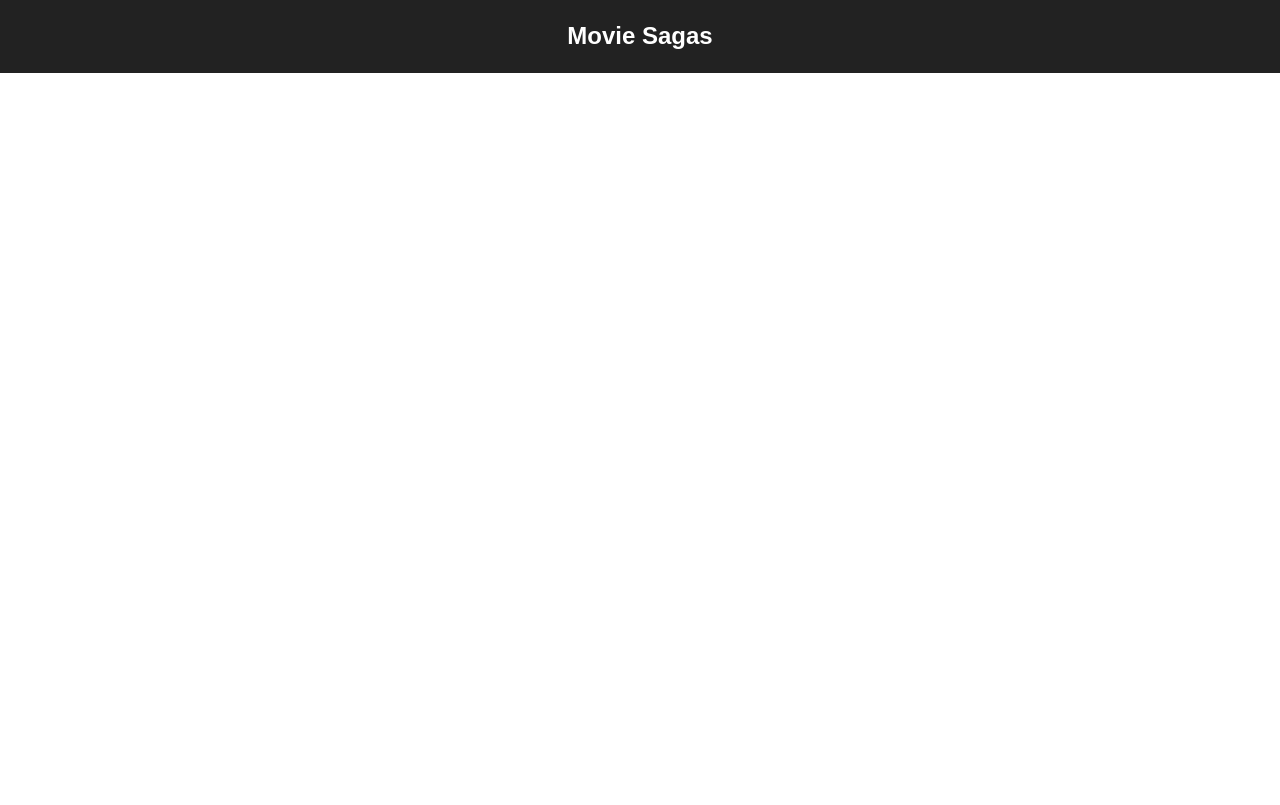
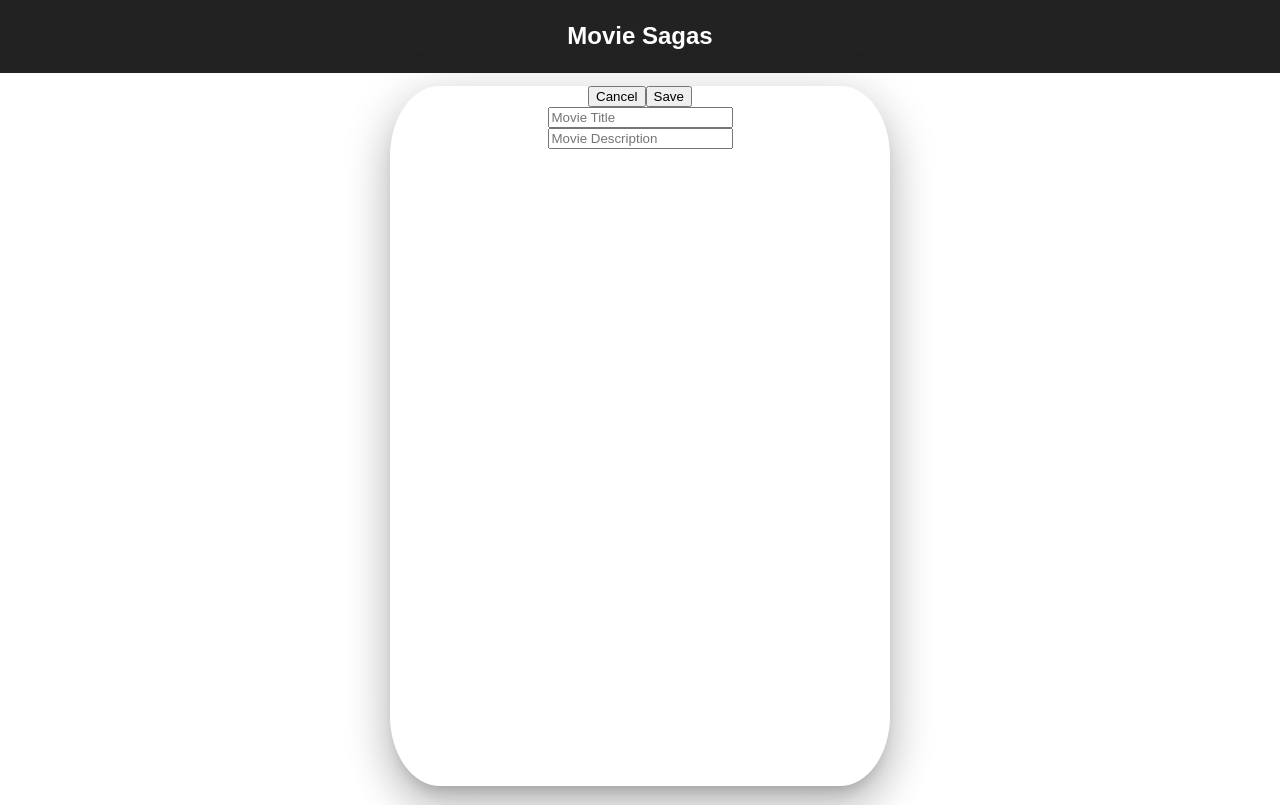
Before and after one commit to KyleHagler-bit/movie_sagas, a React (Create React App) app: page /#/edit in a window 1280 px wide. Built offline with nearby package versions, Linux system fonts and the light colour scheme.

Commit message:
trying to figure out edit functionality

```diff
--- a/src/components/App/App.js
+++ b/src/components/App/App.js
@@ -4,7 +4,8 @@ import { HashRouter as Router, Switch, Route, NavLink } from 'react-router-dom';
 
 import Header from '../Header/Header';
 import Home from '../Home/Home';
-import Details from '../Details/Details'
+import Details from '../Details/Details';
+import Edit from '../Edit/Edit';
 
 class App extends Component {
   // Renders the entire app on the DOM
@@ -20,6 +21,9 @@ class App extends Component {
           <Route exact path ='/details'>
             <Details/>
           </Route>
+          <Route exact path ='/edit'>
+            <Edit/>
+          </Route>
         </Switch>
       </div>
       </Router>
--- a/src/components/Details/Details.js
+++ b/src/components/Details/Details.js
@@ -27,7 +27,7 @@ class Details extends Component {
         <br />
         {/* <pre>{JSON.stringify(this.props.details)}</pre> */}
         <button onClick={()=>this.props.history.push("/")}>Back To List</button>
-        <button onClick={()=>this.editPage}>Edit</button>
+        <button onClick={()=>this.editPage()}>Edit</button>
 
         {details.map((item, index) => {
           let currentId = item.movies_id
--- a/src/components/Edit/Edit.js
+++ b/src/components/Edit/Edit.js
@@ -0,0 +1,63 @@
+import React, { Component } from "react";
+// import "./Edit.css";
+import { Paper, Button, Typography, Grid } from '@material-ui/core'; //use material UI
+import { connect } from "react-redux";
+import { withRouter } from "react-router";
+
+class Edit extends Component {
+
+  state = {
+    title:'',
+    description:''
+  };
+
+  componentDidMount() {
+
+    console.log('inside details.js', this.props.details)
+    // this.props.dispatch({type: 'GET_DETAILS', payload:this.props.details})
+
+  }
+
+  handleChange = (event, fieldName) => {
+
+    this.setState({ [fieldName]: event.target.value });
+  };
+
+
+  submit =() =>{
+    this.props.history.push("/details");
+  }
+
+  componentWillUnmount() {
+    this.props.dispatch({ type: "UPDATE_MOVIE", payload: this.state });
+  }
+
+  render() {
+    const { details, id, movies } = this.props;
+
+    return (
+      // <Grid item sm={3}>
+      <Paper id='detailsContent' style={{ borderRadius: "10%", height: "700px", width: "500px" }} elevation={24} >
+        <button onClick={()=>this.props.history.push("/details")}>Cancel</button>
+        <button onClick={()=>this.submit()}> Save</button> <br/>
+
+        <input id='editTitle' placeholder='Movie Title'
+        onChange={(event) => this.handleChange(event, "title")}></input><br/>
+        <input id='editDescription' placeholder='Movie Description'
+        onChange={(event) => this.handleChange(event, "description")}></input>
+
+      </Paper>
+      //{/* </Grid> */}
+    ); // end return
+  } // end render
+} // end class HomeListItem
+
+const mapStateToProps = (state) => {
+  return {
+    movies: state.movies,
+    genres: state.genres,
+    details: state.details,
+  };
+};
+
+export default withRouter(connect(mapStateToProps)(Edit));
--- a/src/components/HomeListItem/HomeListItem.js
+++ b/src/components/HomeListItem/HomeListItem.js
@@ -18,8 +18,8 @@ viewDetails = (id) =>{
     const { movieItem } = this.props;
     return (
       // <Grid item sm={3}>
-      <Paper id ='movieContent' style = {{borderRadius: "10%", height: "700px", width: "500px"}} elevation={24} >
-        {movieItem.title} <br/>
+      <Paper id ='movieContent' style = {{borderRadius: "10%", height: "800px", width: "500px"}} elevation={24} >
+        <h1>{movieItem.title}</h1> <br/>
         <img src={movieItem.poster} onClick={() => this.viewDetails(movieItem.id)}/> <br/>
         <p id='description'>{movieItem.description}</p>
 
--- a/src/index.js
+++ b/src/index.js
@@ -41,10 +41,25 @@ function* getMovies(action) {
 
   }
 
+  function* updateMovies(action){
+    try {
+        //WHAT DO I DO HERE? V
+        const response = yield Axios.get(`/api/details/${action.payload}`);
+        // const response = yield Axios.get('/api/details', action.payload)
+        console.log('function*',response);
+
+        yield put({ type: 'SET_DETAILS', payload: response.data }) //
+      } catch (error) {
+        console.log('Error updating movie', error);
+      //   alert('Unable to get  from server');
+      }
+  }
+
 // Create the rootSaga generator function
 function* rootSaga() {
 yield takeEvery('GET_MOVIES', getMovies)
 yield takeEvery('GET_DETAILS',getDetails)
+yield takeEvery('UPDATE_MOVIES', updateMovies)
 }
 
 // Create sagaMiddleware
```
